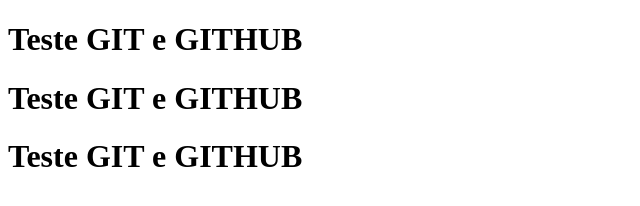
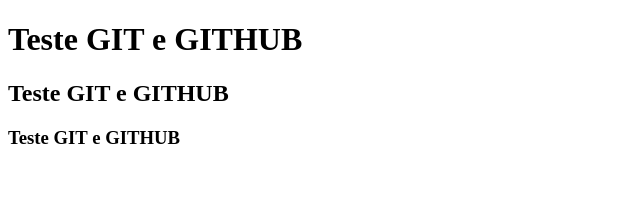
Before and after one commit to Alcineide/Conecta, a plain HTML site: page index.html in a window 1280 px wide. Shown: the whole page, without its empty margins (0-640 px from the left). Drawn offline with Linux system fonts and the light colour scheme.

Commit message:
Alteração

```diff
--- a/index.html
+++ b/index.html
@@ -8,8 +8,8 @@
 
 <body>
     <h1>Teste GIT e GITHUB</h1>
-    <h1>Teste GIT e GITHUB</h1>
-    <h1>Teste GIT e GITHUB</h1>
+    <h2>Teste GIT e GITHUB</h1>
+    <h3>Teste GIT e GITHUB</h1>
 </body>
 
 </html>
```
